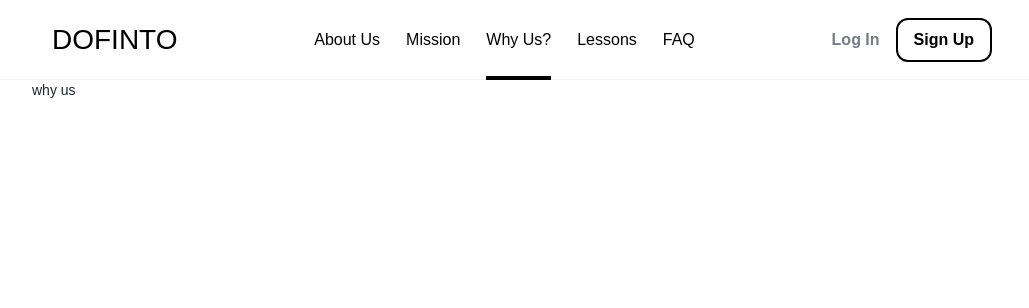
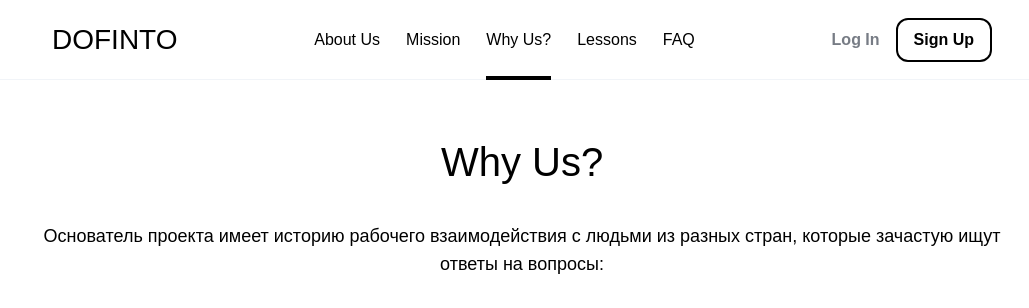
Before and after one commit to MyJetEducation/EducationWeb, a React app: page /why-us in a window 1280 px wide. Shown: the top 308 px of the page, without its empty margins (118-1147 px from the left). Built offline with nearby package versions, Linux system fonts and the light colour scheme; a web font is replaced by a local one.

Commit message:
why us page

```diff
--- a/src/pages/InfoPages/WhyUsPage.tsx
+++ b/src/pages/InfoPages/WhyUsPage.tsx
@@ -1,10 +1,41 @@
 import React from 'react';
+import { useTranslation } from 'react-i18next';
+import { FlexContainer } from '../../styles/FlexContainer';
+import { PrimaryTextSpan } from '../../styles/TextsElements';
 
 const WhyUsPage = () => {
+  const { t } = useTranslation();
+
   return (
-    <div>
-      why us
-    </div>
+    <FlexContainer padding="58px 0" flex="1" flexDirection="column">
+      <FlexContainer
+        flexDirection="column"
+        alignItems="center"
+        marginBottom="36px"
+      >
+        <PrimaryTextSpan
+          textAlign="center"
+          color="#000"
+          fontWeight={500}
+          fontSize="40px"
+          lineHeight="48px"
+          marginBottom="36px"
+        >
+          {t('Why Us?')}
+        </PrimaryTextSpan>
+
+        <PrimaryTextSpan
+          color="#000"
+          fontSize="18px"
+          lineHeight="28px"
+          fontWeight={500}
+          textAlign="center"
+        >
+          Основатель проекта имеет историю рабочего взаимодействия с людьми из
+          разных стран, которые зачастую ищут ответы на вопросы:
+        </PrimaryTextSpan>
+      </FlexContainer>
+    </FlexContainer>
   );
 };
 
```
